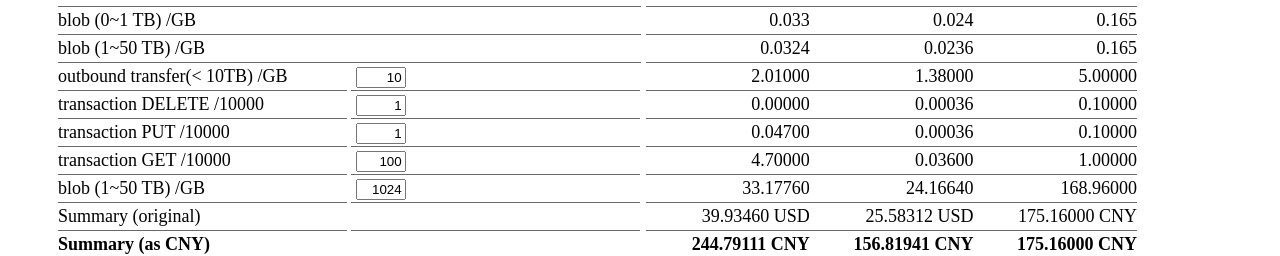
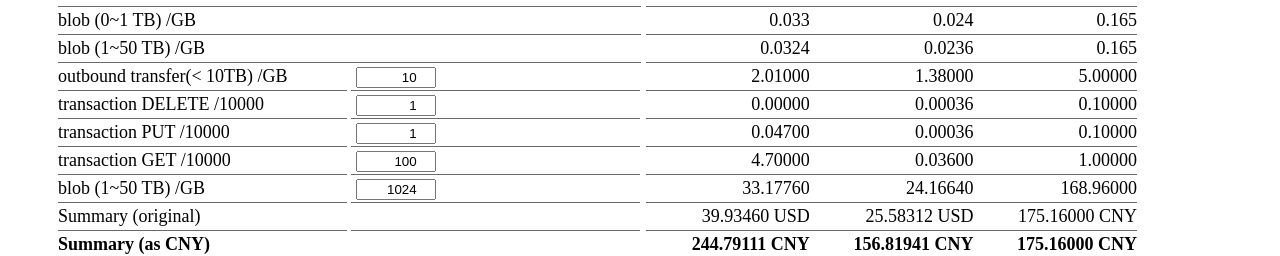
Before and after one commit to wushaobo/cloud-services-comparison, a plain HTML site: page html/index.html in a window 1280 px wide. Shown: the part 227-483 px from the top of the page. Drawn offline with Linux system fonts and the light colour scheme.

Commit message:
use number instead of text input

```diff
--- a/css/main.css
+++ b/css/main.css
@@ -28,7 +28,7 @@
 }
 
 .container .amounts input {
-    width: 50px;
+    width: 80px;
     text-align: right;
 }
 
--- a/html/index.html
+++ b/html/index.html
@@ -44,11 +44,11 @@
                     <div class="bold">Summary (as CNY)</div>
                 </div>
                 <div class="column amounts">
-                    <div>&nbsp;<input type="text" ng-model="amounts.outboundTransferPer1GB"/></div>
-                    <div>&nbsp;<input type="text" ng-model="amounts.transactionDelPer10K"/></div>
-                    <div>&nbsp;<input type="text" ng-model="amounts.transactionPutPer10K"/></div>
-                    <div>&nbsp;<input type="text" ng-model="amounts.transactionGetPer10K"/></div>
-                    <div>&nbsp;<input type="text" ng-model="amounts.blobLessThan50TB"/></div>
+                    <div>&nbsp;<input type="number" min="1" ng-model="amounts.outboundTransferPer1GB"/></div>
+                    <div>&nbsp;<input type="number" min="1" ng-model="amounts.transactionDelPer10K"/></div>
+                    <div>&nbsp;<input type="number" min="1" ng-model="amounts.transactionPutPer10K"/></div>
+                    <div>&nbsp;<input type="number" min="1" ng-model="amounts.transactionGetPer10K"/></div>
+                    <div>&nbsp;<input type="number" min="1" ng-model="amounts.blobLessThan50TB"/></div>
                     <div>&nbsp;</div>
                     <div>&nbsp;</div>
                 </div>
```
